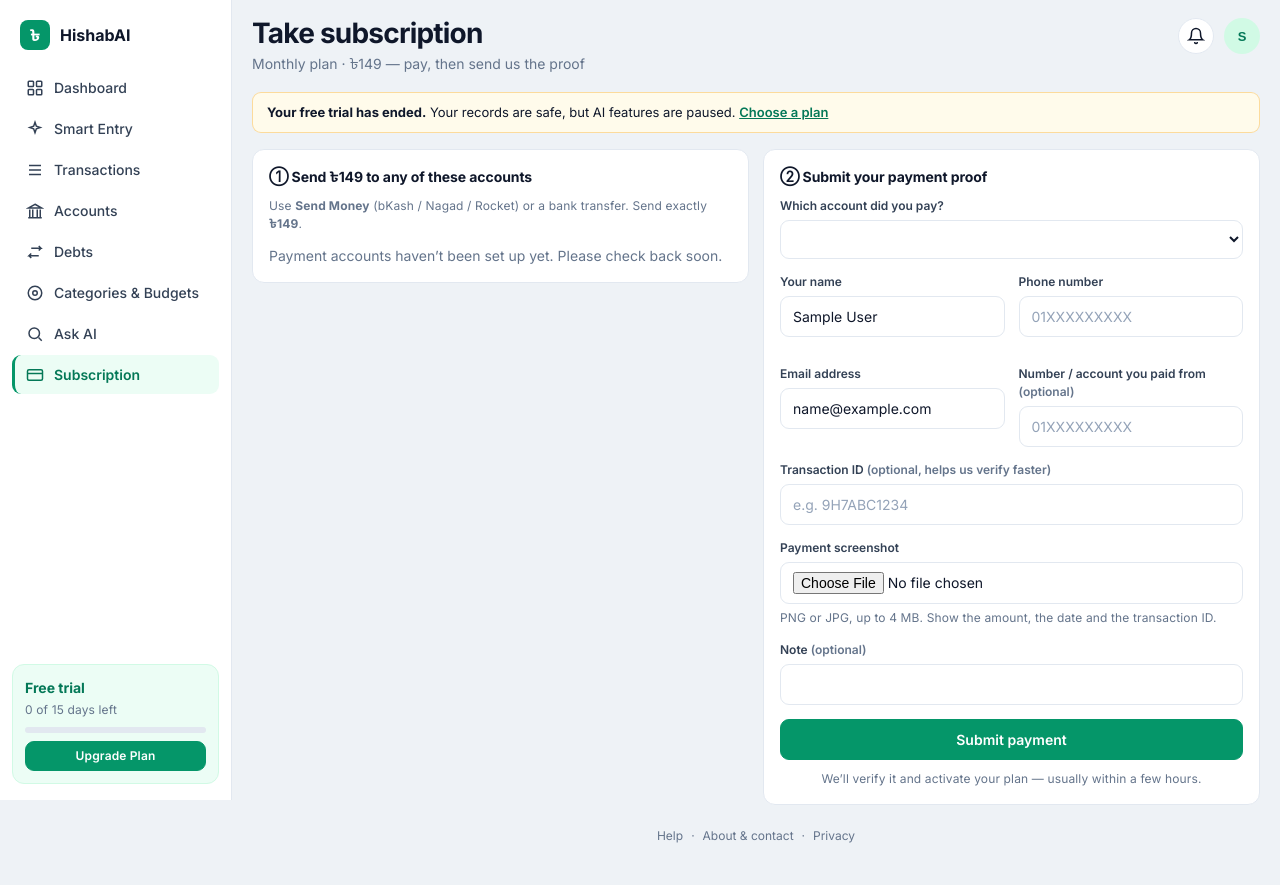
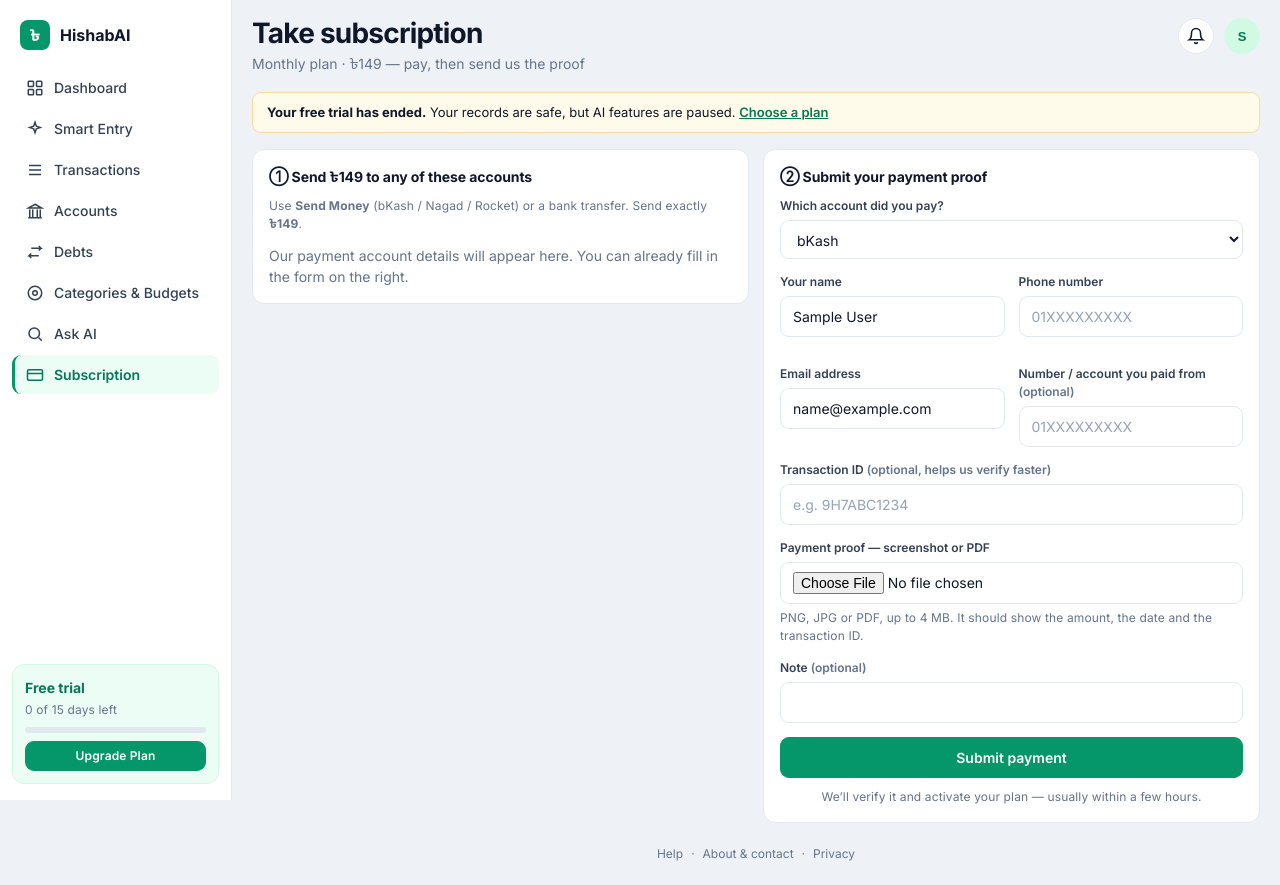
Before and after one commit to Mosharof-Parvej/HishabAI, a Django app: page /subscription/pay/?plan=monthly in a window 1280 px wide. Shown: the top 885 px of the page. Before the commit the page ends 843 px from the top, so only its background shows below. Run offline with Django 5.2, Linux system fonts and the light colour scheme; the visitor is signed in with stand-in values (Sample User, id 1); data that the repository does not hold is empty; parts of the project's set-up code (start-up, migrations or seed data) failed here and were passed over; some libraries are stand-ins or nearby versions.

Commit message:
Payment form always available (no config needed), PDF/JPG/PNG proof, Unsubscribe, cancel pending payment
Co-Authored-By: Claude Sonnet 5.5 <noreply@anthropic.com>

```diff
--- a/core/templates/core/admin_payments.html
+++ b/core/templates/core/admin_payments.html
@@ -6,7 +6,8 @@
   <div class="row between" style="margin-bottom:10px"><div><b>{{ p.plan|title }} · {{ p.amount|taka }}</b> <span class="muted">via {{ p.get_method_display }}</span><div class="sm muted">{{ p.created_at|date:"j M Y, g:i a" }}</div></div>
     <span class="pill {% if p.status == 'approved' %}income{% elif p.status == 'rejected' %}expense{% else %}warnp{% endif %}">{{ p.get_status_display }}</span></div>
   <div class="row" style="align-items:flex-start;gap:14px">
-    <a href="{% url 'payment_screenshot' p.pk %}" target="_blank" rel="noopener" style="flex:none"><img src="{% url 'payment_screenshot' p.pk %}" alt="Payment screenshot" loading="lazy" style="width:150px;max-height:230px;object-fit:cover;object-position:top;border-radius:10px;border:1px solid var(--line)"></a>
+    {% if p.proof_type == 'application/pdf' %}<a href="{% url 'payment_screenshot' p.pk %}" target="_blank" rel="noopener" class="btn outline" style="flex:none;flex-direction:column;width:150px;height:130px">📄<span>Open PDF proof</span></a>
+    {% else %}<a href="{% url 'payment_screenshot' p.pk %}" target="_blank" rel="noopener" style="flex:none"><img src="{% url 'payment_screenshot' p.pk %}" alt="Payment screenshot" loading="lazy" style="width:150px;max-height:230px;object-fit:cover;object-position:top;border-radius:10px;border:1px solid var(--line)"></a>{% endif %}
     <dl class="paylines" style="flex:1;margin:0">
       <div><dt>User</dt><dd><a class="link" href="{% url 'admin_user' p.user_id %}">{{ p.user.email }}</a></dd></div>
       <div><dt>Name</dt><dd>{{ p.name }}</dd></div><div><dt>Email</dt><dd>{{ p.email }}</dd></div><div><dt>Phone</dt><dd>{{ p.phone }}</dd></div>
--- a/core/templates/core/payment.html
+++ b/core/templates/core/payment.html
@@ -10,21 +10,21 @@
       <div class="row">{% if m.logo %}<img class="lg big" src="{{ m.logo }}" alt="">{% else %}<span class="lg big fb">{{ m.name|slice:":1" }}</span>{% endif %}<b style="font-size:1rem">{{ m.name }}</b></div>
       <dl class="paylines">{% for label, value in m.lines %}<div><dt>{{ label }}</dt><dd>{{ value }}</dd></div>{% endfor %}</dl>
       <button type="button" class="btn sm outline" data-copy="{{ m.copy }}">Copy number</button></div>
-    {% empty %}<p class="muted">Payment accounts haven’t been set up yet. Please check back soon.</p>{% endfor %}
+    {% empty %}<p class="muted">Our payment account details will appear here. You can already fill in the form on the right.</p>{% endfor %}
   </div>
   <div class="card"><h3 style="color:var(--text)">② Submit your payment proof</h3>
     {% if errors %}<div class="msg error" style="margin-bottom:14px"><ul style="margin:0;padding-left:18px">{% for e in errors %}<li>{{ e }}</li>{% endfor %}</ul></div>{% endif %}
     <form method="post" enctype="multipart/form-data" id="payform">{% csrf_token %}<input type="hidden" name="plan" value="{{ plan_key }}">
-      <div class="field"><label>Which account did you pay?</label><select name="method" required>{% for m in methods %}<option value="{{ m.key }}" {% if v.method == m.key %}selected{% endif %}>{{ m.name }}</option>{% endfor %}</select></div>
+      <div class="field"><label>Which account did you pay?</label><select name="method" required>{% for key, name in method_choices %}<option value="{{ key }}" {% if v.method == key %}selected{% endif %}>{{ name }}</option>{% endfor %}</select></div>
       <div class="grid" style="grid-template-columns:1fr 1fr">
         <div class="field"><label>Your name</label><input name="name" required maxlength="80" value="{{ v.name }}"></div>
         <div class="field"><label>Phone number</label><input name="phone" type="tel" required maxlength="20" placeholder="01XXXXXXXXX" value="{{ v.phone }}"></div>
         <div class="field"><label>Email address</label><input name="email" type="email" required value="{{ v.email }}"></div>
         <div class="field"><label>Number / account you paid from <span class="muted">(optional)</span></label><input name="sender_number" maxlength="40" placeholder="01XXXXXXXXX" value="{{ v.sender_number }}"></div></div>
       <div class="field"><label>Transaction ID <span class="muted">(optional, helps us verify faster)</span></label><input name="transaction_id" maxlength="60" placeholder="e.g. 9H7ABC1234" value="{{ v.transaction_id }}"></div>
-      <div class="field"><label>Payment screenshot</label><input name="screenshot" id="shot" type="file" accept="image/png,image/jpeg,image/webp" required>
-        <p class="sm muted" style="margin-top:5px">PNG or JPG, up to {{ max_mb }} MB. Show the amount, the date and the transaction ID.</p>
-        <img id="preview" alt="" hidden style="max-width:200px;border-radius:10px;margin-top:8px;border:1px solid var(--line)"></div>
+      <div class="field"><label>Payment proof — screenshot or PDF</label><input name="screenshot" id="shot" type="file" accept="image/png,image/jpeg,image/webp,application/pdf,.pdf" required>
+        <p class="sm muted" style="margin-top:5px">PNG, JPG or PDF, up to {{ max_mb }} MB. It should show the amount, the date and the transaction ID.</p>
+        <img id="preview" alt="" hidden style="max-width:200px;border-radius:10px;margin-top:8px;border:1px solid var(--line)"><p id="fileinfo" class="sm" hidden style="margin-top:8px"></p></div>
       <div class="field"><label>Note <span class="muted">(optional)</span></label><input name="note" maxlength="300" value="{{ v.note }}"></div>
       <button class="btn primary block" id="paybtn">Submit payment</button>
       <p class="sm muted" style="margin-top:10px;text-align:center">We’ll verify it and activate your plan — usually within a few hours.</p>
@@ -35,8 +35,10 @@
 <script>
 const shot = document.getElementById("shot"), prev = document.getElementById("preview");
 shot.addEventListener("change", () => {
-  const f = shot.files[0]; if (!f) { prev.hidden = true; return; }
-  if (f.size > {{ max_mb }} * 1000000) { alert("That screenshot is over {{ max_mb }} MB. Please choose a smaller one."); shot.value = ""; prev.hidden = true; return; }
+  const f = shot.files[0], info = document.getElementById("fileinfo"); info.hidden = true;
+  if (!f) { prev.hidden = true; return; }
+  if (f.size > {{ max_mb }} * 1000000) { alert("That file is over {{ max_mb }} MB. Please choose a smaller one."); shot.value = ""; prev.hidden = true; return; }
+  if (f.type === "application/pdf" || /\.pdf$/i.test(f.name)) { prev.hidden = true; info.textContent = "📄 " + f.name; info.hidden = false; return; }
   prev.src = URL.createObjectURL(f); prev.hidden = false;
 });
 document.getElementById("payform").addEventListener("submit", () => { const b = document.getElementById("paybtn"); b.disabled = true; b.textContent = "Uploading…"; });
--- a/core/urls.py
+++ b/core/urls.py
@@ -32,6 +32,8 @@ urlpatterns = [
     path("debts/<int:pk>/remind/", v.debt_remind, name="debt_remind"),
     path("debts/<int:pk>/delete/", v.debt_delete, name="debt_delete"),
     path("subscription/", v.subscription, name="subscription"),
+    path("subscription/cancel/", v.subscription_cancel, name="subscription_cancel"),
+    path("payments/<int:pk>/cancel/", v.payment_cancel, name="payment_cancel"),
     path("subscription/pay/", v.payment_start, name="payment_start"),
     path("payments/<int:pk>/screenshot/", v.payment_screenshot, name="payment_screenshot"),
     path("profile/", v.settings_view, name="settings"),
--- a/core/views.py
+++ b/core/views.py
@@ -730,7 +730,7 @@ def debt_delete(request, pk):
 def subscription(request):
     return render(request, "core/subscription.html", {
         "nav": "subscription", "plans": settings.PLANS, "payments": PaymentRequest.objects.filter(user=request.user).defer("screenshot")[:10],
-        "has_pending": PaymentRequest.objects.filter(user=request.user, status="pending").exists(), "can_pay": bool(payment_methods())})
+        "has_pending": PaymentRequest.objects.filter(user=request.user, status="pending").exists(), "accounts_missing": not payment_methods()})
 
 
 def payment_methods():
@@ -754,12 +754,17 @@ def payment_methods():
 MAX_SCREENSHOT = 4_000_000  # Vercel rejects request bodies over ~4.5 MB
 
 
-def compress_screenshot(upload):
-    """Verify the upload really is an image and shrink it to a JPEG. Raises ValueError with a user-facing message."""
+def process_proof(upload):
+    """The payment proof: a screenshot (PNG/JPG/WebP, shrunk to a small JPEG) or a PDF (kept as uploaded).
+    Returns (bytes, content_type); raises ValueError with a user-facing message if it is neither."""
     from io import BytesIO
 
     from PIL import Image, ImageOps
 
+    head = upload.read(8)
+    upload.seek(0)
+    if head.startswith(b"%PDF-"):
+        return upload.read(), "application/pdf"
     Image.MAX_IMAGE_PIXELS = 40_000_000  # refuse decompression bombs
     try:
         img = Image.open(upload)
@@ -767,11 +772,11 @@ def compress_screenshot(upload):
         upload.seek(0)
         img = ImageOps.exif_transpose(Image.open(upload)).convert("RGB")
     except Exception:
-        raise ValueError("Please upload the screenshot as a PNG or JPG image.")
+        raise ValueError("Please upload the proof as a PNG, JPG or PDF file.")
     img.thumbnail((1600, 1600))
     out = BytesIO()
     img.save(out, "JPEG", quality=82, optimize=True)
-    return out.getvalue()
+    return out.getvalue(), "image/jpeg"
 
 
 @login_required
@@ -779,13 +784,13 @@ def payment_start(request):
     plan = request.POST.get("plan") or request.GET.get("plan")
     if plan not in settings.PLANS:
         return redirect("subscription")
-    methods = payment_methods()
-    ctx = {"nav": "subscription", "plan_key": plan, "plan": settings.PLANS[plan], "methods": methods, "errors": [],
+    methods = payment_methods()  # accounts to show; the form itself is always available
+    ctx = {"nav": "subscription", "plan_key": plan, "plan": settings.PLANS[plan], "methods": methods, "method_choices": PaymentRequest.METHODS, "errors": [],
            "v": {"name": request.user.name, "email": request.user.email}, "max_mb": MAX_SCREENSHOT // 1_000_000}
     if request.method == "POST":
         p, f, errors = request.POST, request.FILES.get("screenshot"), []
         v = {k: p.get(k, "").strip() for k in ("name", "email", "phone", "sender_number", "transaction_id", "note", "method")}
-        if v["method"] not in {m["key"] for m in methods}:
+        if v["method"] not in dict(PaymentRequest.METHODS):
             errors.append("Choose which account you sent the money to.")
         if not v["name"]:
             errors.append("Enter your name.")
@@ -799,24 +804,48 @@ def payment_start(request):
             errors.append("That transaction ID has already been submitted.")
         if PaymentRequest.objects.filter(user=request.user, status="pending").count() >= settings.PAYMENT_PENDING_LIMIT:
             errors.append("You already have payments waiting for review. Please wait for them to be checked.")
-        shot = None
+        shot = kind = None
         if not f:
-            errors.append("Upload a screenshot of the payment.")
+            errors.append("Upload your payment proof (a screenshot or a PDF).")
         elif f.size > MAX_SCREENSHOT:
-            errors.append(f"The screenshot is too large (max {MAX_SCREENSHOT // 1_000_000} MB).")
+            errors.append(f"The file is too large (max {MAX_SCREENSHOT // 1_000_000} MB).")
         else:
             try:
-                shot = compress_screenshot(f)
+                shot, kind = process_proof(f)
             except ValueError as e:
                 errors.append(str(e))
         if not errors:
             PaymentRequest.objects.create(
                 user=request.user, plan=plan, amount=settings.PLANS[plan]["price"], method=v["method"], name=v["name"][:80], email=v["email"],
-                phone=v["phone"], sender_number=v["sender_number"][:40], transaction_id=v["transaction_id"][:60], note=v["note"][:300], screenshot=shot)
+                phone=v["phone"], sender_number=v["sender_number"][:40], transaction_id=v["transaction_id"][:60], note=v["note"][:300], screenshot=shot, proof_type=kind)
             messages.success(request, "Payment submitted. We will check it and activate your plan — usually within a few hours.")
             return redirect("subscription")
         ctx.update(errors=errors, v=v)
     return render(request, "core/payment.html", ctx)
+
+
+@require_POST
+@login_required
+def subscription_cancel(request):
+    """Unsubscribe: end the paid plan immediately (there is no recurring charge to stop, and no refund)."""
+    if request.user.is_paid:
+        request.user.end_subscription()
+        messages.success(request, "You have unsubscribed. Your records are safe; you can subscribe again any time.")
+    else:
+        messages.error(request, "You don't have an active subscription.")
+    return redirect("subscription")
+
+
+@require_POST
+@login_required
+def payment_cancel(request, pk):
+    """Withdraw a payment request that staff have not reviewed yet."""
+    pay = PaymentRequest.objects.filter(pk=pk, user=request.user, status="pending").first()
+    if pay:
+        pay.status = "cancelled"
+        pay.save(update_fields=["status"])
+        messages.success(request, "Payment request cancelled.")
+    return redirect("subscription")
 
 
 @login_required
@@ -824,9 +853,12 @@ def payment_screenshot(request, pk):
     pay = PaymentRequest.objects.filter(pk=pk).first()
     if not pay or not (pay.user_id == request.user.pk or request.user.is_staff):
         raise Http404
-    resp = HttpResponse(bytes(pay.screenshot), content_type="image/jpeg")
+    resp = HttpResponse(bytes(pay.screenshot), content_type=pay.proof_type)
     resp["Cache-Control"] = "private, max-age=3600"
     resp["X-Content-Type-Options"] = "nosniff"
+    if pay.proof_type == "application/pdf":
+        resp["Content-Disposition"] = f'inline; filename="payment-{pay.pk}.pdf"'
+        resp["Content-Security-Policy"] = "sandbox"  # a PDF can't run anything in our origin
     return resp
 
 
```
Also changed, not shown: core/models.py (+8 -2 lines), core/templates/core/subscription.html (+7 -5 lines), core/tests.py (+60 -3 lines), core/migrations/0011_payment_proof_type.py (added), core/migrations/0012_payment_cancelled.py (added).
